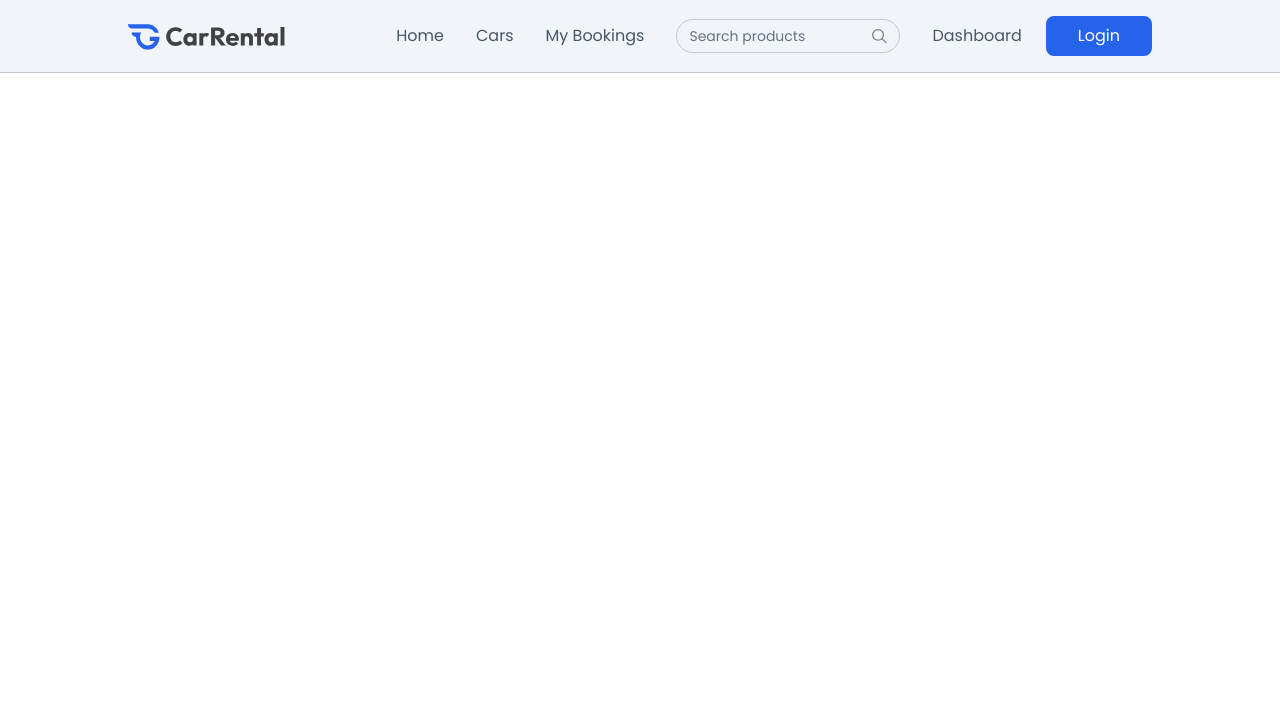
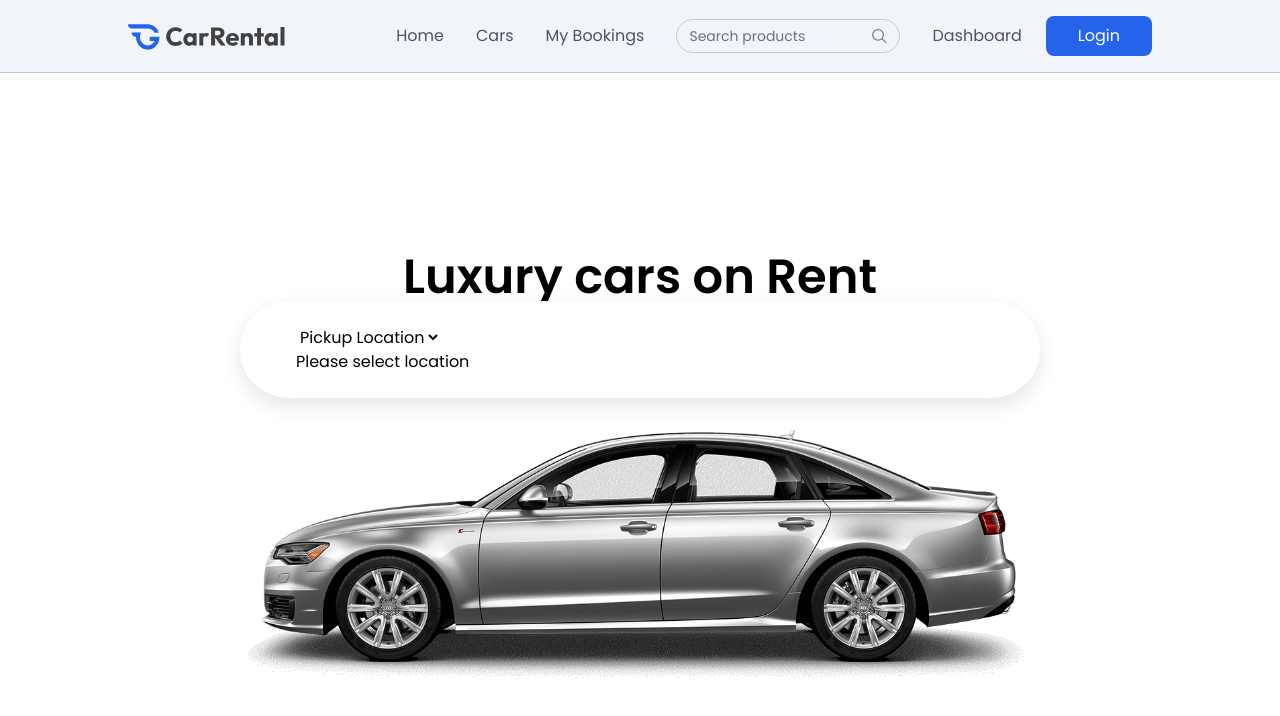
Before and after one commit to Pranav2325/Car-rental-platform, a React (Vite) app in the folder client/: page / in a window 1280 px wide. Shown: the top 716 px of the page. Built offline with nearby package versions, Linux system fonts and the light colour scheme.

Commit message:
create hero page

```diff
--- a/client/src/App.jsx
+++ b/client/src/App.jsx
@@ -1,6 +1,10 @@
 import React, { useState } from 'react'
 import Navbar from './components/Navbar'
-import { useLocation } from 'react-router-dom'
+import { Route, Routes, useLocation } from 'react-router-dom'
+import Home from './pages/Home'
+import CarDetails from './pages/CarDetails'
+import Cars from './pages/Cars'
+import MyBookings from './pages/MyBookings'
 
 const App = () => {
 const [showLogin,setShowLogin]=useState(false)
@@ -11,6 +15,13 @@
     <>
       {!isOwnerPath &&<Navbar setShowLogin={setShowLogin}/>}
 
+      <Routes>
+        <Route path='/' element={<Home/>}/>
+        <Route path='/car-details/:id' element={<CarDetails/>}/>
+        <Route path='/cars' element={<Cars/>}/>
+        <Route path='/my-bookings' element={<MyBookings/>}/>
+      </Routes>
+
     </>
   )
 }
--- /dev/null
+++ b/client/src/components/Hero.jsx
@@ -0,0 +1,26 @@
+import React from 'react'
+import {assets, cityList} from '../assets/assets'
+
+const Hero = () => {
+  return (
+    <div className='h-screen flex flex-col items-center justify-center'>
+      <h1 className='text-4xl md:text-5xl font-semibold'>Luxury cars on Rent</h1>
+      <form  className='flex flex-col md:flex-row items-start md:items-center justify-between p-6 rounded-lg md:rounded-full w-full max-w-80 md:max-w-200 bg-white shadow-[0px_8px_20px_rgba(0,0,0,0.1)]'>
+        <div className='flex flex-col md:flex-row items-start md:items-center gap-10 min-md:ml-8'>
+          <div >
+            <select  required>
+              <option value="">Pickup Location</option>
+              {cityList.map((city)=><option key={city} value={city}>{city}</option>)}
+            </select>
+            <p>Please select location</p>
+          </div>
+
+        </div>
+
+      </form>
+      <img src={assets.main_car} alt="car" className='max-h-74'/>
+    </div>
+  )
+}
+
+export default Hero
--- /dev/null
+++ b/client/src/pages/CarDetails.jsx
@@ -0,0 +1,9 @@
+import React from 'react'
+
+const CarDetails = () => {
+  return (
+    <div>CarDetails</div>
+  )
+}
+
+export default CarDetails
--- /dev/null
+++ b/client/src/pages/Cars.jsx
@@ -0,0 +1,9 @@
+import React from 'react'
+
+const Cars = () => {
+  return (
+    <div>Cars</div>
+  )
+}
+
+export default Cars
--- /dev/null
+++ b/client/src/pages/Home.jsx
@@ -0,0 +1,12 @@
+import React from 'react'
+import Hero from '../components/Hero'
+
+const Home = () => {
+  return (
+    <>
+      <Hero />
+    </>
+  )
+}
+
+export default Home
--- /dev/null
+++ b/client/src/pages/MyBookings.jsx
@@ -0,0 +1,9 @@
+import React from 'react'
+
+const MyBookings = () => {
+  return (
+    <div>MyBookings</div>
+  )
+}
+
+export default MyBookings
```
